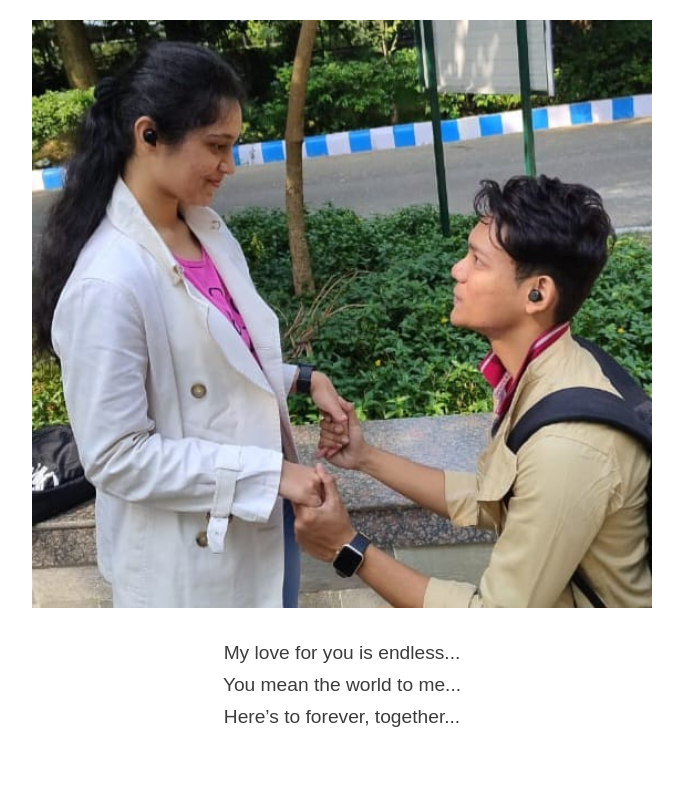
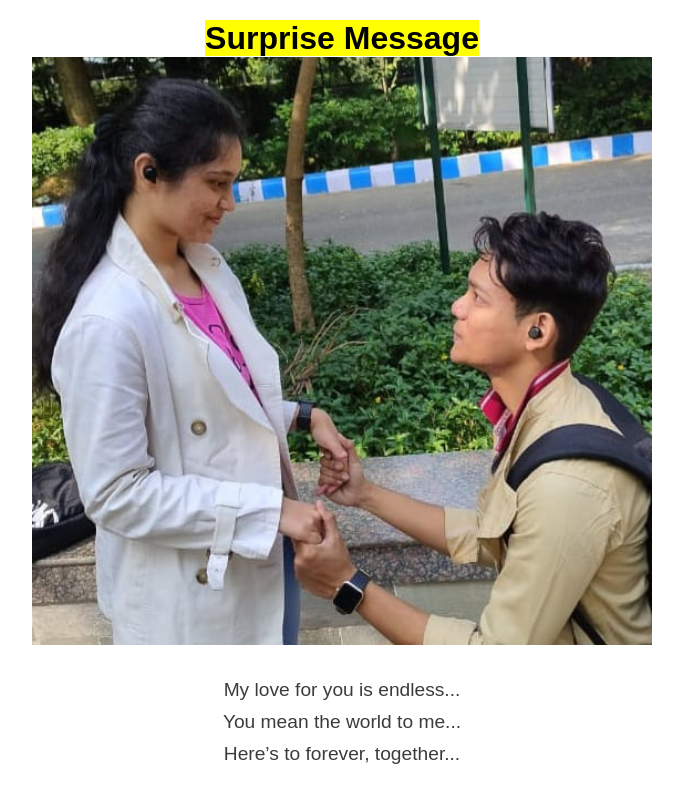
Before and after one commit to Any123456535/just_for_us, a plain HTML site: page surprise.html in a window 1280 px wide. Shown: the whole page, without its empty margins (298-981 px from the left). Drawn offline with Linux system fonts and the light colour scheme.

Commit message:
Update surprise.html

```diff
--- a/surprise.html
+++ b/surprise.html
@@ -8,6 +8,7 @@
 </head>
 <body>
     <div class="container">
+        <h1><mark>Surprise Message</mark></h1>
         <img src="images/image11.jfif" alt="Final Photo" class="top-image">
         <div class="messages">
             <p>My love for you is endless...</p>
```
